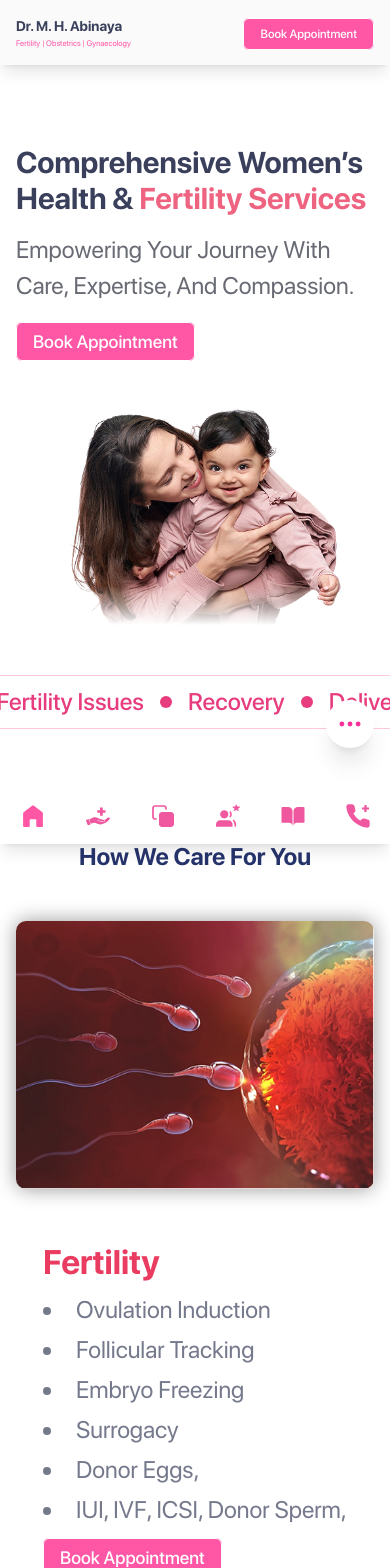
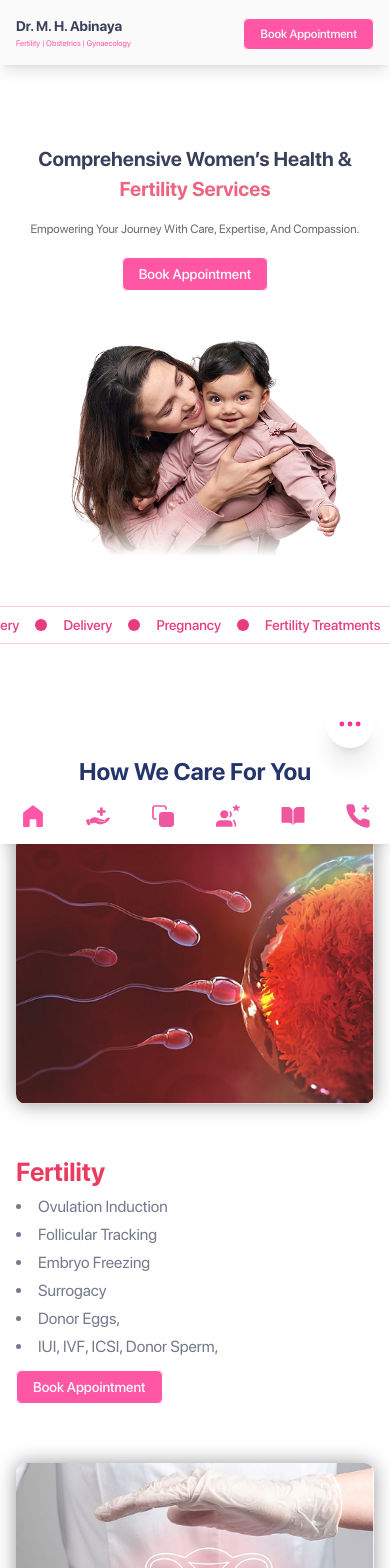
Before and after one commit to TeamRthree/abinaya-frontend, a React (Vite) app: page /services in a window 390 px wide. Shown: the top 1568 px of the page. Built offline with nearby package versions, Linux system fonts and the light colour scheme.

Commit message:
Fix:service-page mobile responsiveness

```diff
--- a/src/components/CareSpecialities.jsx
+++ b/src/components/CareSpecialities.jsx
@@ -115,7 +115,7 @@ const CareSpecialities = () => {
           <div
             key={index}
             id={item.id}
-            className="flex flex-col md:flex-row  items-center gap-12 "
+            className="flex flex-col md:flex-row  md:items-center gap-12 "
           >
             <div style={{
     boxShadow: '0 0 20px rgba(0, 0, 0, 0.4)', // x=0, y=0 → all-around glow
@@ -128,16 +128,16 @@ const CareSpecialities = () => {
             </div>
 
             <div className="flex-1">
-              <h3 className="text-[#EA3C60] text-[34px] font-bold mb-1">
+              <h3 className="text-[#EA3C60] text-[26px] md:text-[34px] font-bold mb-1">
                 {item.title}
               </h3>
 
-              <ul className="list-disc list-inside text-[#3A405B]/70 text-[24px] space-y-1 mb-4">
+              <ul className="list-disc list-inside text-[#3A405B]/70 text-[16px] md:text-[24px] space-y-1 mb-4">
                 {item.points.map((point, i) => (
                   <li key={i}>{point}</li>
                 ))}
               </ul>
-              <Link to="/contact" className="bg-[#FF56A6] font-medium text-[18px] text-[#FEFEFE] px-4 py-2 rounded-[6px] border hover:border-[#FF56A6] hover:text-[#FF56A6] hover:bg-transparent transition-all duration-300 ease-in-out">
+              <Link to="/contact" className="bg-[#FF56A6] font-medium text-[14px] md:text-[18px] text-[#FEFEFE] px-4 py-2 rounded-[6px] border hover:border-[#FF56A6] hover:text-[#FF56A6] hover:bg-transparent transition-all duration-300 ease-in-out">
             Book Appointment
           </Link>
             </div>
--- a/src/components/MediaGallerySection.jsx
+++ b/src/components/MediaGallerySection.jsx
@@ -68,23 +68,23 @@ console.log("Visible Media Videos:", visibleMediaVideos);
   return (
     <section className="w-full px-4 pt-10 pb-[125px] max-w-7xl mx-auto">
       {/* Tabs and Search */}
-      <div className="flex items-center rounded-[6px] border-[0.2px] border-black/20 overflow-hidden w-full mb-10">
-        <div className="flex justify-start w-[70%]">
+      <div className="flex items-center rounded-[2px] md:rounded-[6px] border-[0.2px] border-black/20 overflow-hidden w-full mb-10">
+        <div className="flex justify-start md:w-[70%]">
           <button
-            className={`px-24 rounded-[6px] py-3 font-medium ${activeTab === "media" ? "bg-[#FF56A6] text-white" : "bg-white text-gray-500"}`}
+            className={`px-[14px] md:px-24 rounded-[2px] md:rounded-[6px] py-[8px] md:py-3 font-medium ${activeTab === "media" ? "bg-[#FF56A6] text-white" : "bg-white text-gray-500"}`}
             onClick={() => setActiveTab("media")}
           >
             Media
           </button>
           <button
-            className={`px-24 rounded-[6px] py-3 font-medium ${activeTab === "gallery" ? "bg-[#FF56A6] text-white" : "bg-white text-gray-500"}`}
+            className={`px-[14px] md:px-24 rounded-[2px] md:rounded-[6px] py-[8px] md:py-3 font-medium ${activeTab === "gallery" ? "bg-[#FF56A6] text-white" : "bg-white text-gray-500"}`}
             onClick={() => setActiveTab("gallery")}
           >
             Gallery
           </button>
         </div>
 
-        <div className="flex items-center w-[30%] rounded-[4px] me-1 px-4 bg-white">
+        <div className="flex items-center md:w-[30%] rounded-[4px] me-1 md:px-4 bg-white">
           <input
             type="text"
             placeholder="Search"
@@ -103,7 +103,7 @@ console.log("Visible Media Videos:", visibleMediaVideos);
           <h2 className="text-center text-[#E64771] text-[36px] font-bold mb-6">
             Latest Updates
           </h2>
-          <div className={`grid gap-6 mb-10 ${platform === "instagram" ? "md:grid-cols-4" : "md:grid-cols-3"}`}>
+          <div className={`grid gap-6 mb-10 ${platform === "instagram" ? "grid-cols-2 md:grid-cols-4" : "md:grid-cols-3"}`}>
             {latestUpdates.map((video, idx) => (
               <div key={idx} className="rounded-[10px] overflow-hidden p-2 border border-[#3A405B]/20">
                 {platform === "youtube" ? (
@@ -120,7 +120,7 @@ console.log("Visible Media Videos:", visibleMediaVideos);
                     <img
                       src="/images/instagram-placeholder.jpg"
                       alt={video.title}
-                      className="w-full h-[440px] object-cover rounded-[5px]"
+                      className="w-full h-[220px] md:h-[440px] object-cover rounded-[5px]"
                     />
                   </a>
                 )}
@@ -135,7 +135,7 @@ console.log("Visible Media Videos:", visibleMediaVideos);
           <div className="flex justify-center items-center mb-6">
             <div className="flex rounded-xl overflow-hidden shadow-md border border-[#E5E5E5]">
               <button
-                className={`w-32 h-20 flex items-center justify-center transition-all duration-300 ${
+                className={`w-24 h-12 md:w-32 md:h-20 flex items-center justify-center transition-all duration-300 ${
                   platform === "youtube" ? "bg-white" : "bg-[#F9F9F9]"
                 }`}
                 onClick={() => handlePlatformChange("youtube")}
@@ -145,11 +145,11 @@ console.log("Visible Media Videos:", visibleMediaVideos);
                   alt="YouTube"
                   className={`transition-all duration-300 ${
                     platform === "youtube" ? "scale-120 opacity-100" : "scale-80 opacity-50"
-                  } w-10 h-10`}
+                  } w-8 h-8 md:w-10 md:h-10`}
                 />
               </button>
               <button
-                className={`w-32 h-20 flex items-center justify-center transition-all duration-300 ${
+                className={`w-24 h-12 md:w-32 md:h-20 flex items-center justify-center transition-all duration-300 ${
                   platform === "instagram" ? "bg-white" : "bg-[#F9F9F9]"
                 }`}
                 onClick={() => handlePlatformChange("instagram")}
@@ -159,14 +159,14 @@ console.log("Visible Media Videos:", visibleMediaVideos);
                   alt="Instagram"
                   className={`transition-all duration-300 ${
                     platform === "instagram" ? "scale-120 opacity-100" : "scale-80 opacity-50"
-                  } w-8 h-8`}
+                  } w-6 h-6 md:w-8 md:h-8`}
                 />
               </button>
             </div>
           </div>
 
           {/* Grid of Videos */}
-          <div className={`grid gap-6 ${platform === "instagram" ? "md:grid-cols-4" : "md:grid-cols-3"}`}>
+          <div className={`grid gap-6 ${platform === "instagram" ? "md:grid-cols-4 grid-cols-2" : "md:grid-cols-3"}`}>
             {visibleMediaVideos.map((video, idx) => (
               <div key={idx} className="rounded-[10px] overflow-hidden border p-2 border-[#3A405B]/20 animate-fade-up">
                 {platform === "youtube" ? (
@@ -183,7 +183,7 @@ console.log("Visible Media Videos:", visibleMediaVideos);
                     <img
                       src="/images/instagram-placeholder.jpg"
                       alt={video.title}
-                      className="w-full h-[440px] object-cover rounded-[5px]"
+                      className="w-full h-[220px] md:h-[440px] object-cover rounded-[5px]"
                     />
                   </a>
                 )}
--- a/src/components/ServiceHero.jsx
+++ b/src/components/ServiceHero.jsx
@@ -6,16 +6,16 @@ const ServiceHero = () => {
     <section className="bg-white py-12 md:py-20">
       <div className="max-w-6xl mx-auto px-4 grid md:grid-cols-2 items-center gap-8">
         {/* Left Content */}
-        <div>
-          <h1 className="text-3xl md:text-[40px] font-bold text-[#3A405B] mb-4">
+        <div className="text-center md:text-start">
+          <h1 className="text-[20px] md:text-[40px] font-bold text-[#3A405B] mb-4">
             Comprehensive Women’s Health &{" "}
             <span className="text-[#EA3C60]/80">Fertility Services</span>
           </h1>
-          <p className="text-[#686A74] text-[24px] mb-6">
+          <p className="text-[#686A74] text-[12px] md:text-[24px] mb-6">
             Empowering Your Journey With Care, Expertise, And Compassion.
           </p>
 
-          <Link to="/appointment" className="bg-[#FF56A6] font-medium text-[18px] text-[#FEFEFE] px-4 py-2 rounded-[6px] border hover:border-[#FF56A6] hover:text-[#FF56A6] hover:bg-transparent transition-all duration-300 ease-in-out">
+          <Link to="/appointment" className="bg-[#FF56A6] font-medium text-[14px] md:text-[18px] text-[#FEFEFE] px-4 py-2 rounded-[6px] border hover:border-[#FF56A6] hover:text-[#FF56A6] hover:bg-transparent transition-all duration-300 ease-in-out">
             Book Appointment
           </Link>
 
@@ -32,7 +32,7 @@ const ServiceHero = () => {
         <Marquee
           gradient={false}
           speed={80}
-          className="text-[#E73C7E] text-[24px] font-medium py-2"
+          className="text-[#E73C7E] text-sm md:text-[24px] font-medium py-2"
         >
           <span className="mx-4">Delivery</span>
           <p className="w-3 h-3 bg-[#E73C7E] rounded-full"></p>
```
